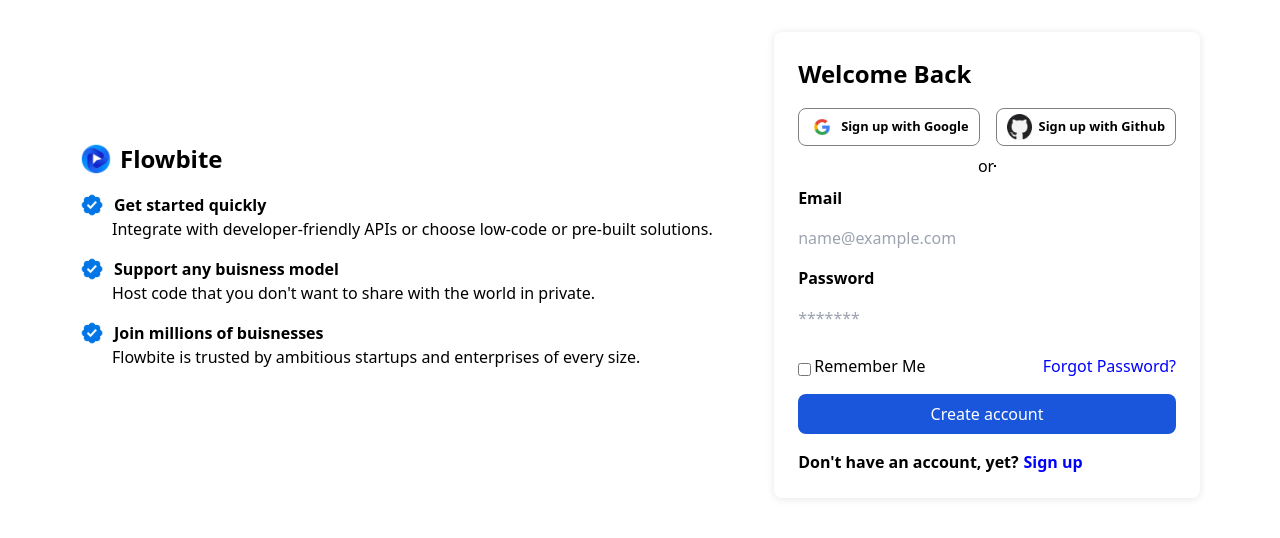
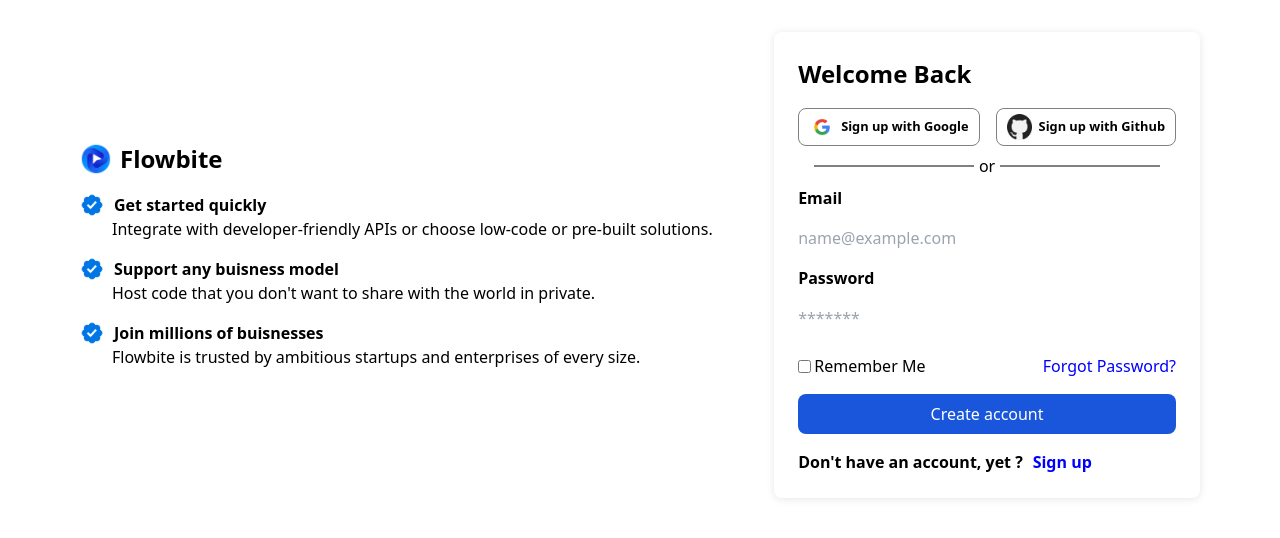
Before and after one commit to Kirttinath/flowbite-react, a Next.js app: page /Components/Formpage in a window 1280 px wide. Shown: the top 538 px of the page. Built offline with nearby package versions, Linux system fonts and the light colour scheme.

Commit message:
some property changed

```diff
--- a/pages/Components/Formpage.tsx
+++ b/pages/Components/Formpage.tsx
@@ -18,7 +18,7 @@
 import { Formright, Form, FormHeading } from "./styles/Formpage.styled";
 import { SignUp, Googlebutton, Google } from "./styles/Formpage.styled";
 import { Github_button, Github } from "./styles/Formpage.styled";
-import { Separator, Blank } from "./styles/Formpage.styled";
+import { Separator, Blank1, Blank2 } from "./styles/Formpage.styled";
 import { Inputs, Label, Input } from "./styles/Formpage.styled";
 import { Remember, Rememberdiv, Input1, Tag } from "./styles/Formpage.styled";
 import { Forgot_Button, Login_Button } from "./styles/Formpage.styled";
@@ -99,8 +99,9 @@
           </SignUp>
           <Separator>
             <br />
-            <p>or</p>
-            <Blank></Blank>
+            <Blank1 />
+            or
+            <Blank2 />
           </Separator>
           <Inputs>
             <Label>Email</Label>
@@ -119,7 +120,7 @@
           <Login_Button>Create account</Login_Button>
 
           <Account>
-            Don't have an account, yet? <Signup href="#">Sign up</Signup>{" "}
+            Don't have an account, yet ? <Signup href="#">Sign up</Signup>{" "}
           </Account>
         </Form>
       </Formright>
--- a/pages/Components/styles/Formpage.styled.tsx
+++ b/pages/Components/styles/Formpage.styled.tsx
@@ -131,10 +131,17 @@
   margin-top: 0.5em;
 `;
 
-export const Blank = styled.div`
-  border: 1px solid black;
+export const Blank1 = styled.div`
+  border: 1px solid gray;
+  width: 10em;
+  margin-right: 5px;
 `;
 
+export const Blank2 = styled.div`
+  border: 1px solid gray;
+  width: 10em;
+  margin-left: 5px;
+`;
 export const Inputs = styled.div``;
 
 export const Label = styled.div`
@@ -157,7 +164,7 @@
 `;
 export const Input1 = styled.input`
   border-radius: 2px;
-  margin-top: 0.5em;
+  margin-top: 0.1em;
 `;
 export const Remember = styled.p``;
 
@@ -200,4 +207,5 @@
 
 export const Signup = styled.a`
   color: blue;
+  margin-left: 5px;
 `;
```
